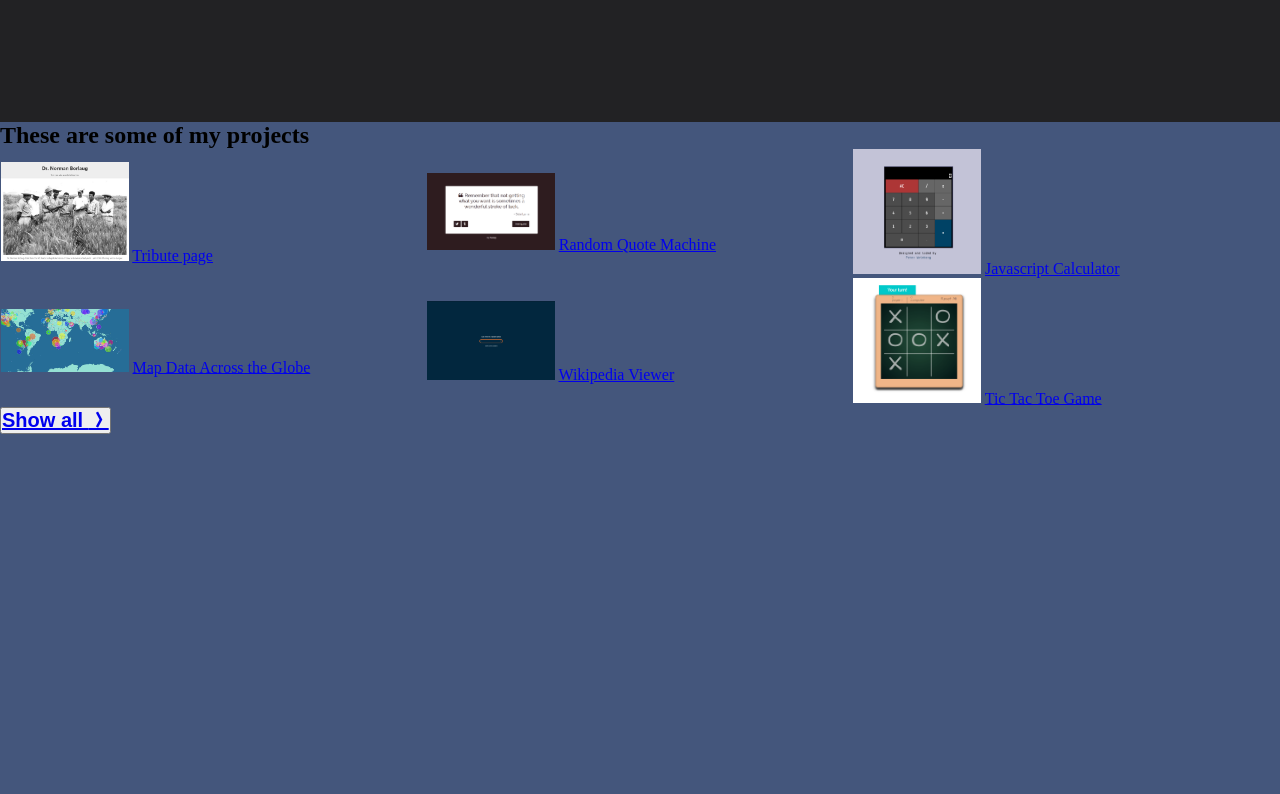
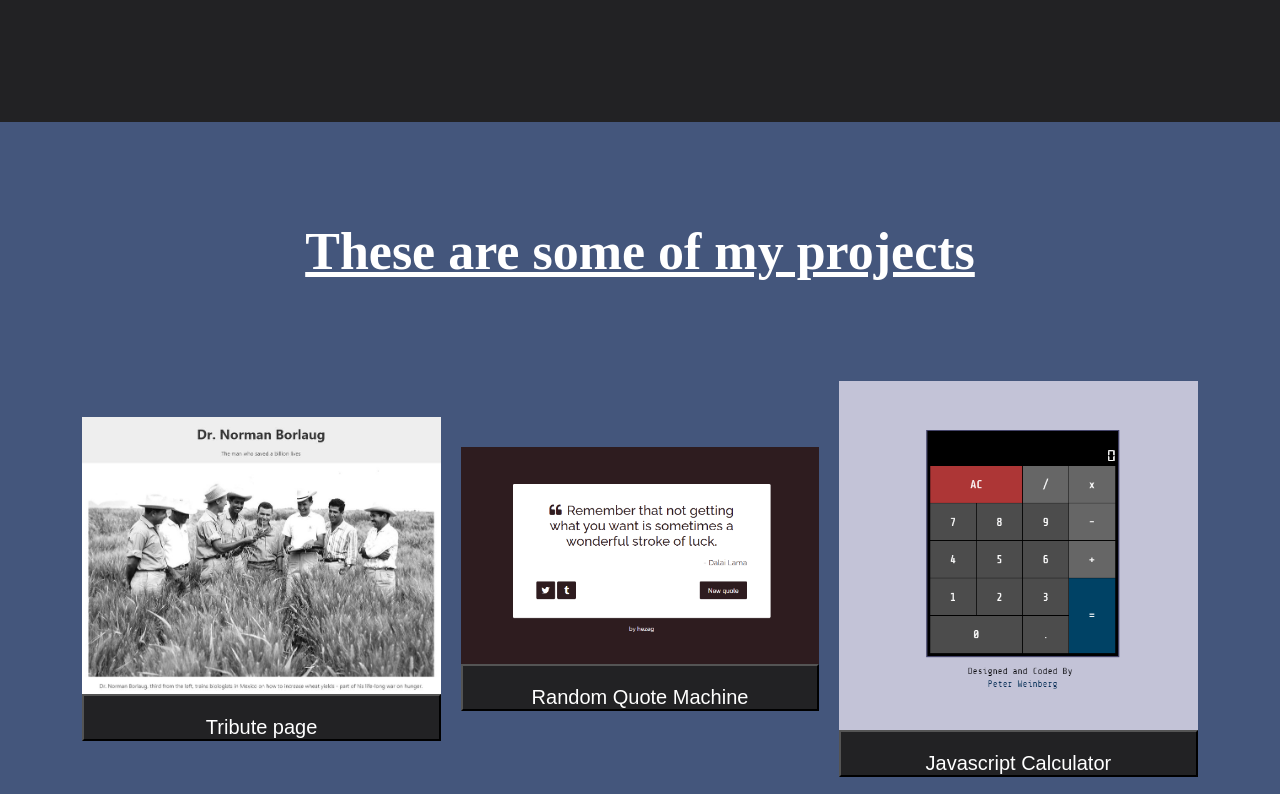
Before and after one commit to Mwambutsa05/personal-portfolio, a plain HTML site: page index.html in a window 1280 px wide. Shown: the part 620-1414 px from the top of the page. Drawn offline with nearby package versions, Linux system fonts and the light colour scheme.

Commit message:
Additional css codes

```diff
--- a/index.css
+++ b/index.css
@@ -21,7 +21,6 @@ body{
 }
 #h3 h3{
     color: white;
-    /* gap: 10%; */
 }
 .about{
     background-color: #222224;
@@ -40,17 +39,22 @@ body{
     flex-wrap: wrap;
 }
 img{
-    width: 30%;
+    width: 100%;
 }
 .work{
     background-color: #44567c;
-    padding-bottom: 590px;
-    /* display: flex;
-    align-items: center; */
+    padding-bottom: 100px;
 
 }
 .work h1{
-    align-self: center;
+    display: flex;
+    justify-content: center;
+    align-items: center;
+    color: white;
+    padding-top: 100px;
+    font-size: 52px;
+    text-decoration: underline;
+
 }
 #cards{
     display: flex;
@@ -58,40 +62,54 @@ img{
     justify-content: center;
     align-items: center;
     flex-wrap: wrap;
+    width: 100%;
+    gap: 20px;
 }
 #cards div{
-   width: 33.3%;
+   display: flex;
+   align-items: center;
+   justify-content: center;
+   flex-wrap: wrap;
+   width: 28%;
    justify-content: space-evenly;
+   padding: 0;
 }
-/* .work{
-    display: flex;
-    flex-direction: row;
-} */
-/* .work h1{
+#cards img {
+    padding-top: 100px;
+    width: 100;
+}
+#cards button{
+    background-color:#222224 ;
+    padding-top: 20px;
+    width: 100%;
     display: flex;
     justify-content: center;
     align-items: center;
-} */
-/* img{
-    width: 33.3%;
-} */
-/* #cards{
 
+}
+#cards button a{
+    text-decoration: none;
+    color: white;
+    font-size: 20px;
+    width: 100%;
     display: flex;
     justify-content: center;
     align-items: center;
-    justify-content: space-between;
-    gap: 100px;
-    margin-right: 0;
-
-} */
-/* #cards div{
-    width: 33.3%;
-   display: flex;
-   flex-direction: row;
-   flex-wrap: wrap;
-
-} */
-/* .Contact{
-    background-color:#303942;
-} */
+}
+#show{
+    display: flex;
+    align-items: center;
+    justify-content: center;
+}
+#show button{
+    background-color:#222224 ;
+    width: 150px;
+    height: 50px;
+}
+#show a{
+    text-decoration: none;
+}
+#show h2{
+    color: white;
+    font-size: medium;
+}
--- a/index.html
+++ b/index.html
@@ -27,27 +27,27 @@
             <div id="cards">
                 <div>
                     <img src="Assets/tribute.jpg" alt="description">
-                    <a href="https://codepen.io/freeCodeCamp/full/zNqgVx"> Tribute page</a>
+                    <button><a href="https://codepen.io/freeCodeCamp/full/zNqgVx"> Tribute page</a></button>
                 </div>
                 <div>
                     <img src="Assets/random-quote-machine.png" alt="description">
-                    <a href="https://codepen.io/freeCodeCamp/full/qRZeGZ">Random Quote Machine</a>
+                    <button><a href="https://codepen.io/freeCodeCamp/full/qRZeGZ">Random Quote Machine</a></button>
                 </div>
                 <div>
                     <img src="Assets/calc.png" alt="description">
-                    <a href="https://codepen.io/freeCodeCamp/full/wgGVVX">Javascript Calculator</a>
+                    <button><a href="https://codepen.io/freeCodeCamp/full/wgGVVX">Javascript Calculator</a></button>
                 </div>
                 <div>
                     <img src="Assets/map.jpg" alt="description">
-                    <a href="https://codepen.io/freeCodeCamp/full/mVEJag">Map Data Across the Globe</a>
+                    <button><a href="https://codepen.io/freeCodeCamp/full/mVEJag">Map Data Across the Globe</a></button>
                 </div>
                 <div>
                     <img src="Assets/wiki.png" alt="description">
-                    <a href="https://codepen.io/freeCodeCamp/full/wGqEga">Wikipedia Viewer</a>
+                    <button><a href="https://codepen.io/freeCodeCamp/full/wGqEga">Wikipedia Viewer</a></button>
                 </div>
                 <div>
                     <img src="Assets/tic-tac-toe.png" alt="description">
-                    <a href="https://codepen.io/freeCodeCamp/full/KzXQgy">Tic Tac Toe Game</a>
+                    <button><a href="https://codepen.io/freeCodeCamp/full/KzXQgy">Tic Tac Toe Game</a></button>
                 </div>
             </div>
             <div id="show">
```
